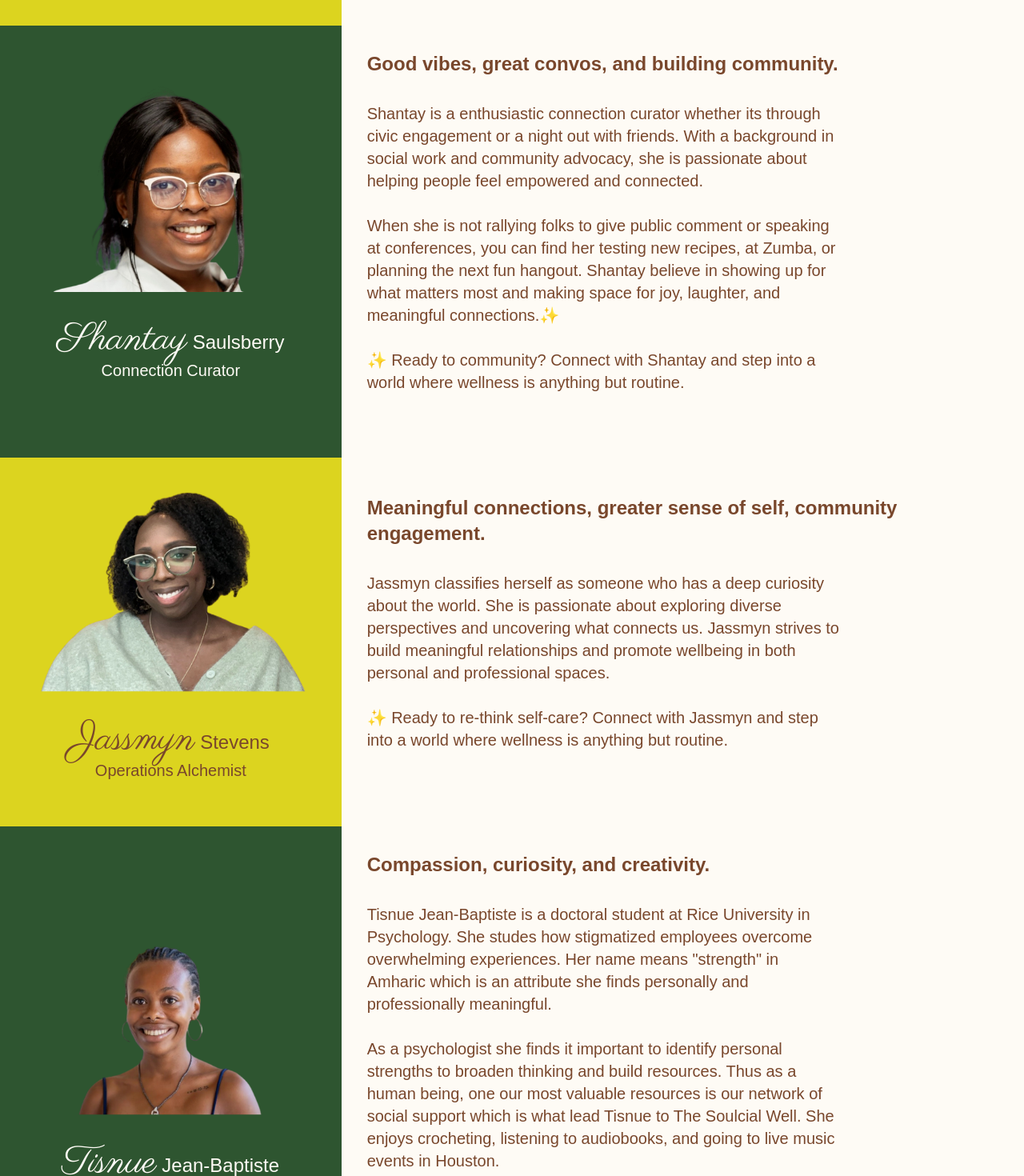
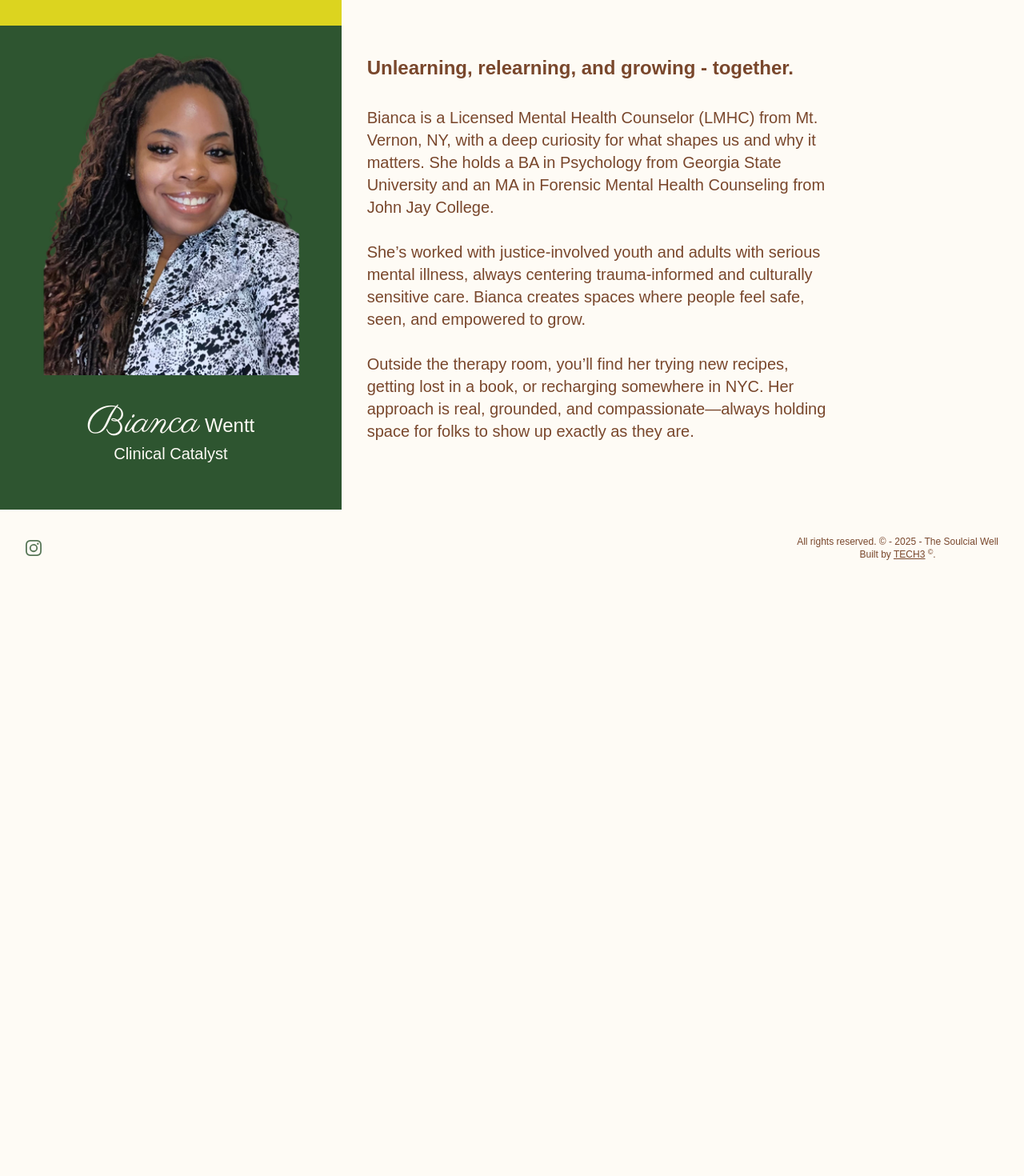
Before and after one commit to thatsehannah/the-soulcial-well, a Next.js app: page /about in a window 1280 px wide. Shown: the part 5380-6850 px from the top of the page at 80% size. After the commit the page ends 6113 px from the top, so only its background shows below. Built offline with nearby package versions, Linux system fonts and the light colour scheme; a web font is replaced by a local one.

Commit message:
hotfix: removing team members

```diff
--- a/app/about/_data/teamMembers.ts
+++ b/app/about/_data/teamMembers.ts
@@ -26,68 +26,6 @@ A free spirit with a love for bold ideas, offbeat conversations, and themed expe
 ✨ Ready to rethink self-care? Connect with Dr. Wilma and step into a world where wellness is anything but routine.`,
   },
   {
-    imageSrc: "/staff-images/shantay.png",
-    firstName: "Shantay",
-    lastName: "Saulsberry",
-    title: "Connection Curator",
-    connections: {
-      email: "",
-    },
-    aboutMeSubtitle: "Good vibes, great convos, and building community.",
-    recentEducation: {
-      year: "2023",
-      degree: "Doctorate of Clinical Forensic Psychology",
-      school: "The Chicago School",
-    },
-    bio: `Shantay is a enthusiastic connection curator whether its through civic engagement or a night out with friends. With a background in social work and community advocacy, she is passionate about helping people feel empowered and connected.
-
-When she is not rallying folks to give public comment or speaking at conferences, you can find her testing new recipes, at Zumba, or planning the next fun hangout. Shantay believe in showing up for what matters most and making space for joy, laughter, and meaningful connections.✨
-
-✨ Ready to community? Connect with Shantay and step into a world where wellness is anything but routine.
-`,
-  },
-  {
-    imageSrc: "/staff-images/jassmyn.png",
-    firstName: "Jassmyn",
-    lastName: "Stevens",
-    title: "Operations Alchemist",
-    connections: {
-      email: "",
-    },
-    aboutMeSubtitle:
-      "Meaningful connections, greater sense of self, community engagement.",
-    recentEducation: {
-      year: "2023",
-      degree: "Doctorate of Clinical Forensic Psychology",
-      school: "The Chicago School",
-    },
-    bio: `Jassmyn classifies herself as someone who has a deep curiosity about the world. She is passionate about exploring diverse perspectives and uncovering what connects us. Jassmyn strives to build meaningful relationships and promote wellbeing in both personal and professional spaces.
-
-✨ Ready to re-think self-care? Connect with Jassmyn and step into a world where wellness is anything but routine.
-`,
-  },
-  {
-    imageSrc: "/staff-images/tisnue.png",
-    firstName: "Tisnue",
-    lastName: "Jean-Baptiste",
-    title: "Insight & Design Strategist",
-    connections: {
-      email: "",
-    },
-    aboutMeSubtitle: "Compassion, curiosity, and creativity.",
-    recentEducation: {
-      year: "2023",
-      degree: "Doctorate of Clinical Forensic Psychology",
-      school: "The Chicago School",
-    },
-    bio: `Tisnue Jean-Baptiste is a doctoral student at Rice University in Psychology. She studes how stigmatized employees overcome overwhelming experiences. Her name means "strength" in Amharic which is an attribute she finds personally and professionally meaningful.
-
-As a psychologist she finds it important to identify personal strengths to broaden thinking and build resources. Thus as a human being, one our most valuable resources is our network of social support which is what lead Tisnue to The Soulcial Well. She enjoys crocheting, listening to audiobooks, and going to live music events in Houston.
-
-✨ Ready to re-think self-care? Connect with Tisnue and step into a world where wellness is anything but routine.
-`,
-  },
-  {
     imageSrc: "/staff-images/bianca.png",
     firstName: "Bianca",
     lastName: "Wentt",
```
